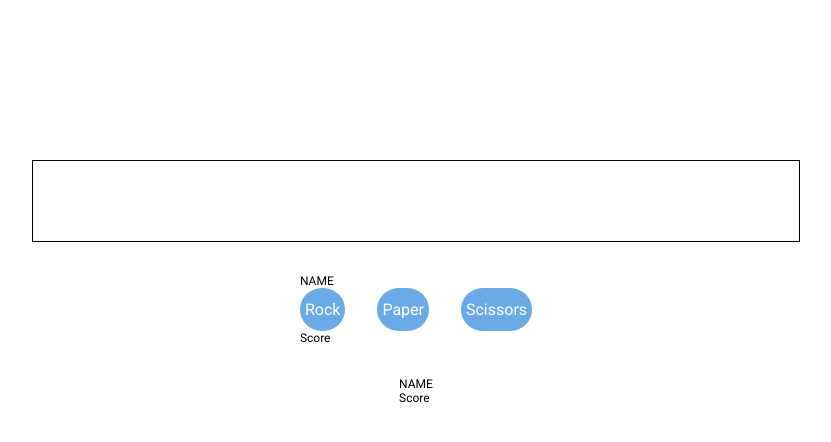
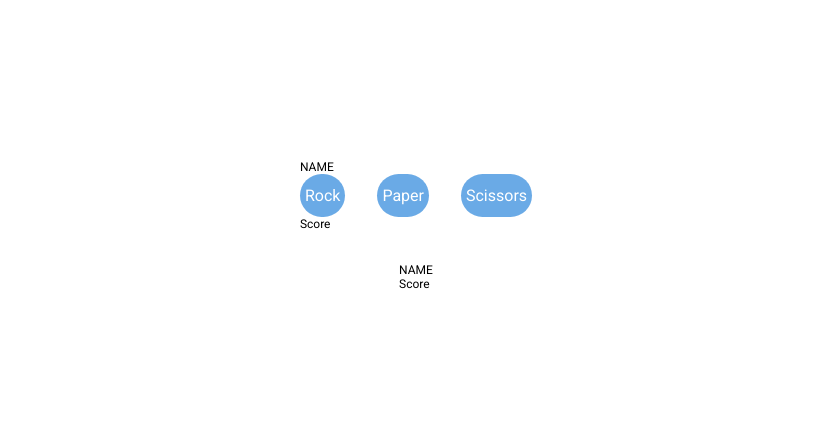
Before and after one commit to rfingerhut/odin-rock-paper-scissors, a plain HTML site: page index.html in a window 1280 px wide. Shown: the whole page, without its empty margins (224-1055 px from the left). Drawn offline with Linux system fonts and the light colour scheme.

Commit message:
Remove computer choice box

```diff
--- a/index.html
+++ b/index.html
@@ -13,9 +13,6 @@
 <body>
     <div id="endOfGame"></div>
     <div id="buttonBox">
-    </div>
-
-    <div id="computerChoice">
     </div>
 
     <div class="playerContainer">
--- a/styles.css
+++ b/styles.css
@@ -15,12 +15,6 @@ body{
     gap: 32px;
     max-width: 100%;
     padding: 5% 20%;
-}
-#computerChoice{
-    border: 1px solid black;
-    flex: 1;
-    width: 100%;
-    padding: 40px 16px;
 }
 
 .rpsContainer {
```
